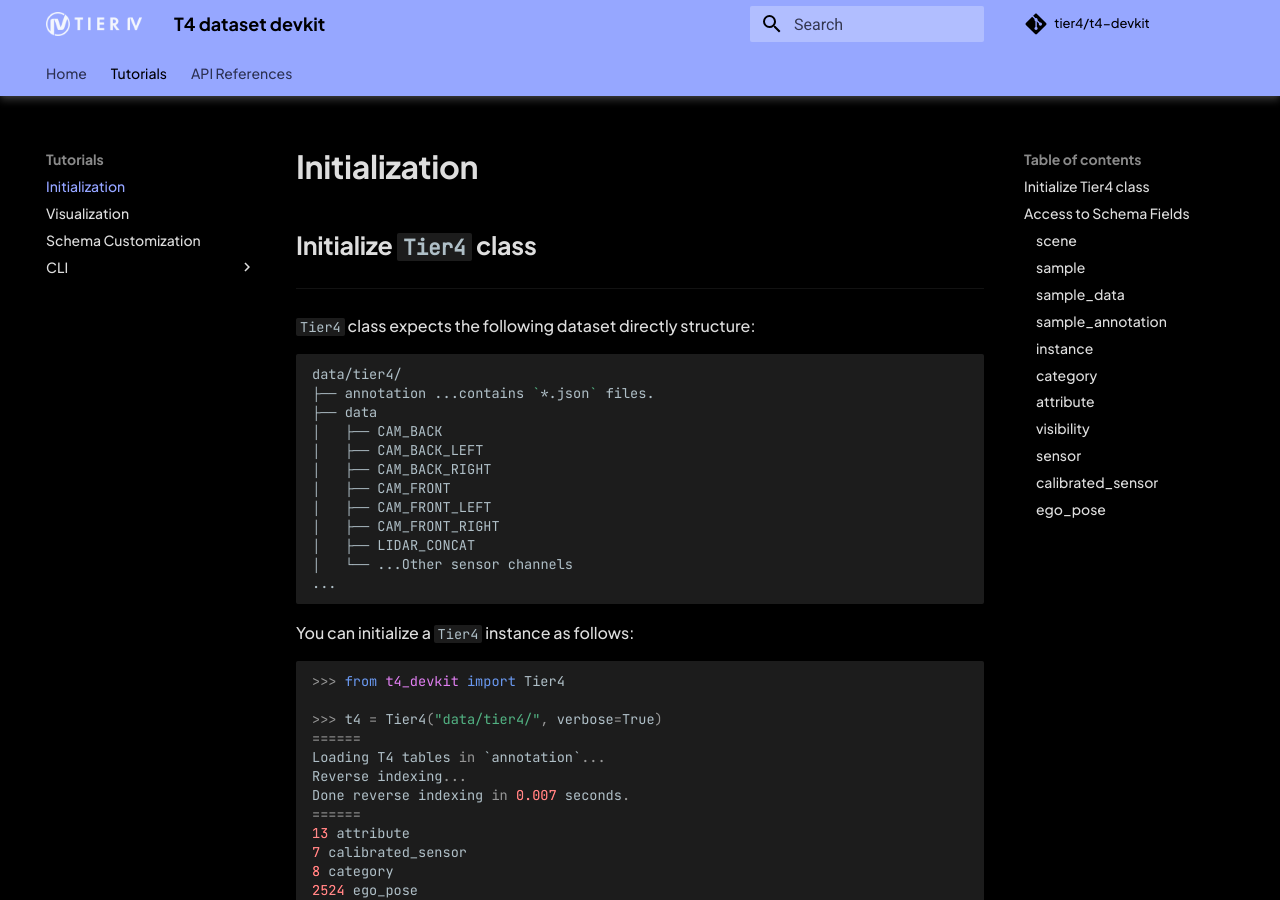
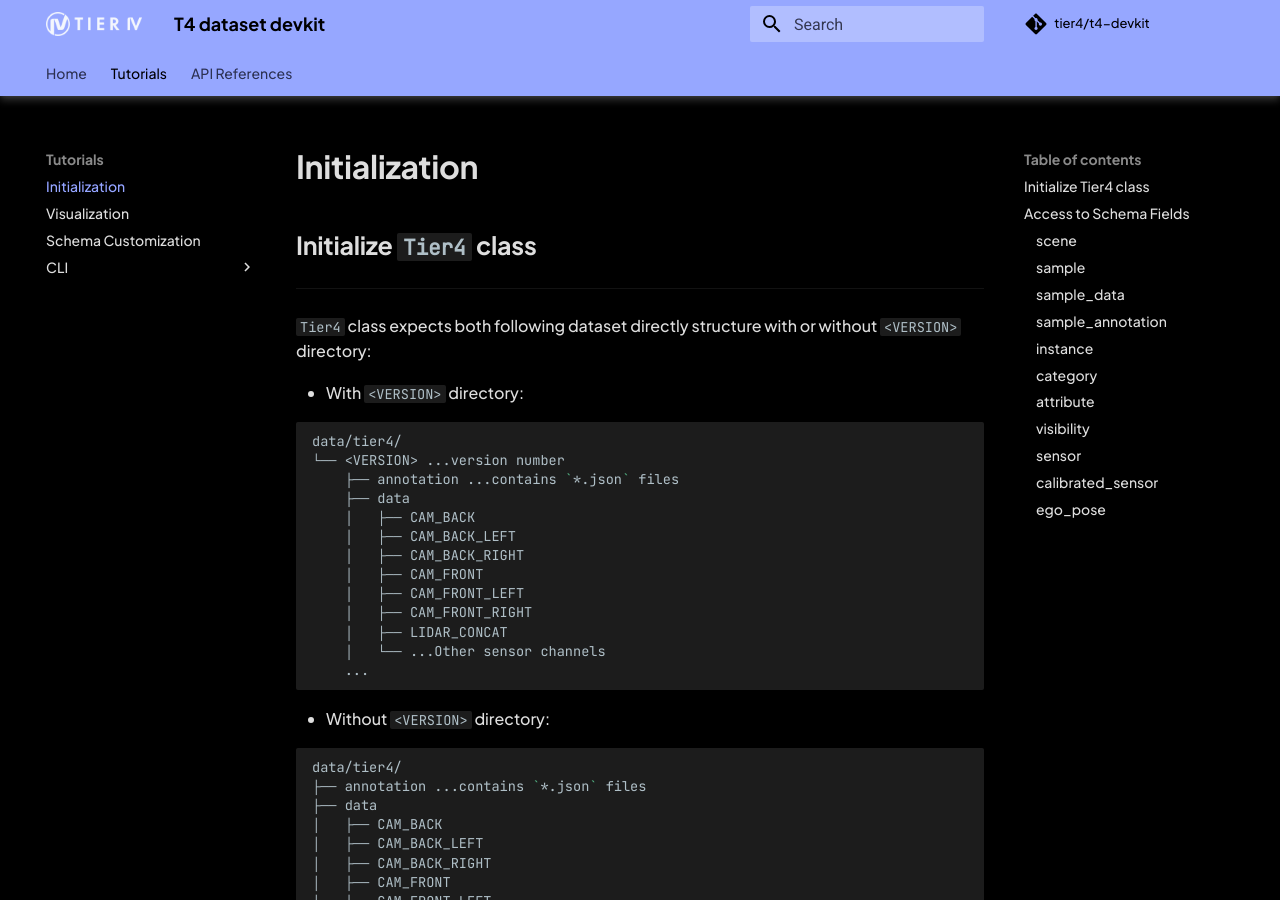
Before and after one commit to tier4/t4-devkit, an MkDocs documentation site: the page built from docs/tutorials/initialize.md, in a window 1280 px wide and 900 px high. Built offline with MkDocs 1.6.1 and Material for MkDocs 9.7.7, drawn with Linux system fonts in a browser that asks for light colours; comment, search, counter and statistics services are not loaded; the version menu is left out.

Commit message:
docs: update document
Signed-off-by: ktro2828 <kotaro.uetake@tier4.jp>

````diff
--- a/docs/tutorials/initialize.md
+++ b/docs/tutorials/initialize.md
@@ -2,22 +2,42 @@
 
 ---
 
-`Tier4` class expects the following dataset directly structure:
+`Tier4` class expects both following dataset directly structure with or without `<VERSION>` directory:
 
-```shell
-data/tier4/
-├── annotation ...contains `*.json` files.
-├── data
-│   ├── CAM_BACK
-│   ├── CAM_BACK_LEFT
-│   ├── CAM_BACK_RIGHT
-│   ├── CAM_FRONT
-│   ├── CAM_FRONT_LEFT
-│   ├── CAM_FRONT_RIGHT
-│   ├── LIDAR_CONCAT
-│   └── ...Other sensor channels
-...
-```
+- With `<VERSION>` directory:
+
+  ```shell
+  data/tier4/
+  └── <VERSION> ...version number
+      ├── annotation ...contains `*.json` files
+      ├── data
+      │   ├── CAM_BACK
+      │   ├── CAM_BACK_LEFT
+      │   ├── CAM_BACK_RIGHT
+      │   ├── CAM_FRONT
+      │   ├── CAM_FRONT_LEFT
+      │   ├── CAM_FRONT_RIGHT
+      │   ├── LIDAR_CONCAT
+      │   └── ...Other sensor channels
+      ...
+  ```
+
+- Without `<VERSION>` directory:
+
+  ```shell
+  data/tier4/
+  ├── annotation ...contains `*.json` files
+  ├── data
+  │   ├── CAM_BACK
+  │   ├── CAM_BACK_LEFT
+  │   ├── CAM_BACK_RIGHT
+  │   ├── CAM_FRONT
+  │   ├── CAM_FRONT_LEFT
+  │   ├── CAM_FRONT_RIGHT
+  │   ├── LIDAR_CONCAT
+  │   └── ...Other sensor channels
+  ...
+  ```
 
 You can initialize a `Tier4` instance as follows:
 
````
Also changed, not shown: 1 other file.
